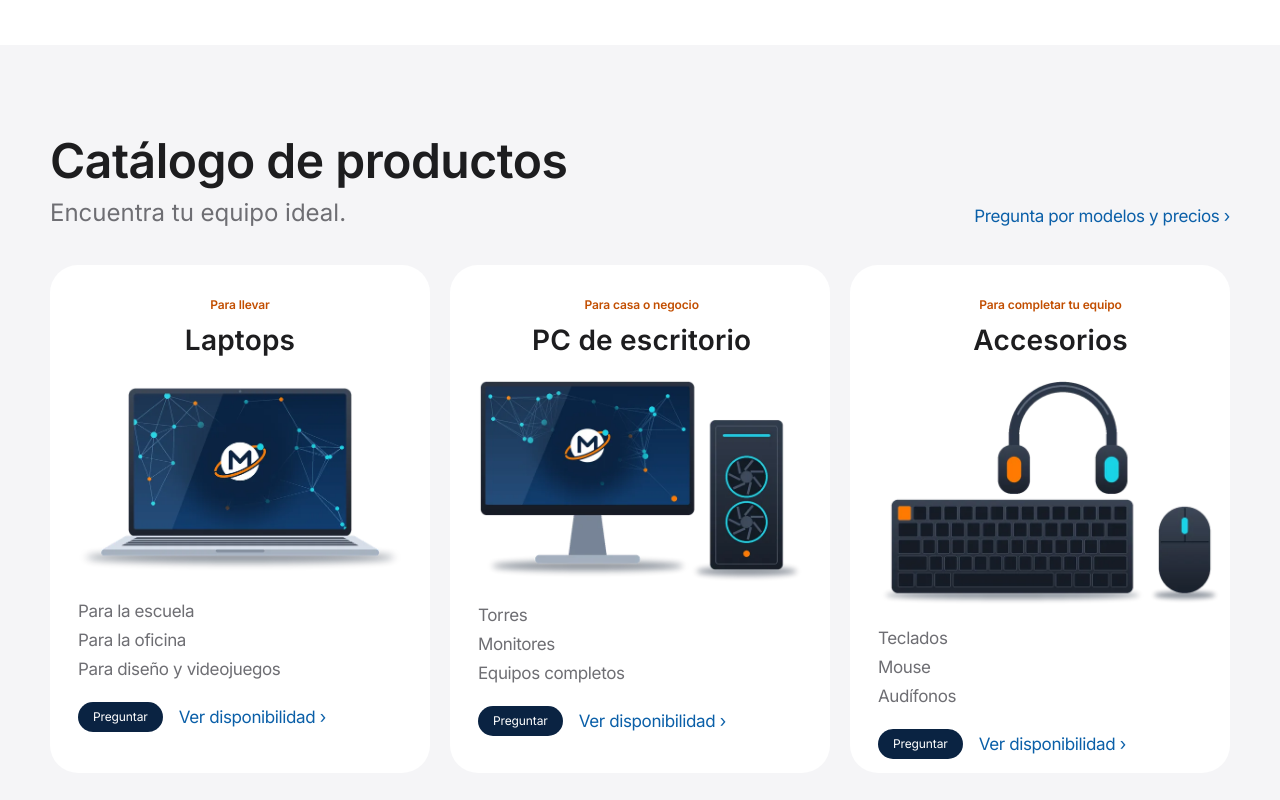
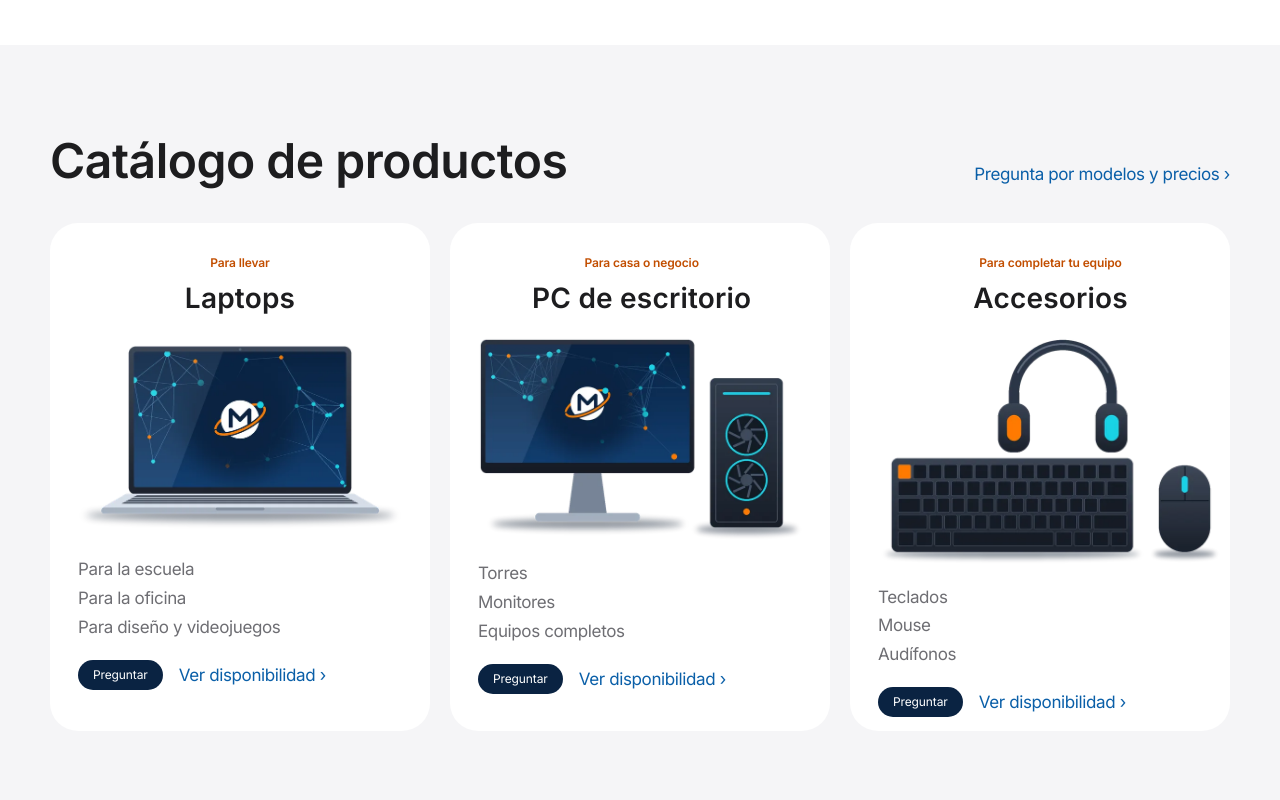
Before and after one commit to doradodevx/mi-pc-virtual, a plain HTML site: page index.html in a window 1280 px wide. Shown: the part 3080-3880 px from the top of the page. Drawn offline with Linux system fonts and the light colour scheme.

Commit message:
Quitar el subtítulo del catálogo
Co-Authored-By: Claude Opus 5.5 <noreply@anthropic.com>

```diff
--- a/index.html
+++ b/index.html
@@ -323,7 +323,7 @@ footer.band { padding-block: 40px 56px; background: var(--mist); }
   <section id="catalogo" class="band mist" aria-labelledby="t-catalogo">
     <div class="wide">
       <div class="band-head">
-        <div><h2 id="t-catalogo" class="heading">Catálogo de productos</h2><p class="sub" style="margin-top:10px">Encuentra tu equipo ideal.</p></div>
+        <div><h2 id="t-catalogo" class="heading">Catálogo de productos</h2></div>
         <a class="more" href="#contacto">Pregunta por modelos y precios</a>
       </div>
       <div class="cards cards-3">
```
